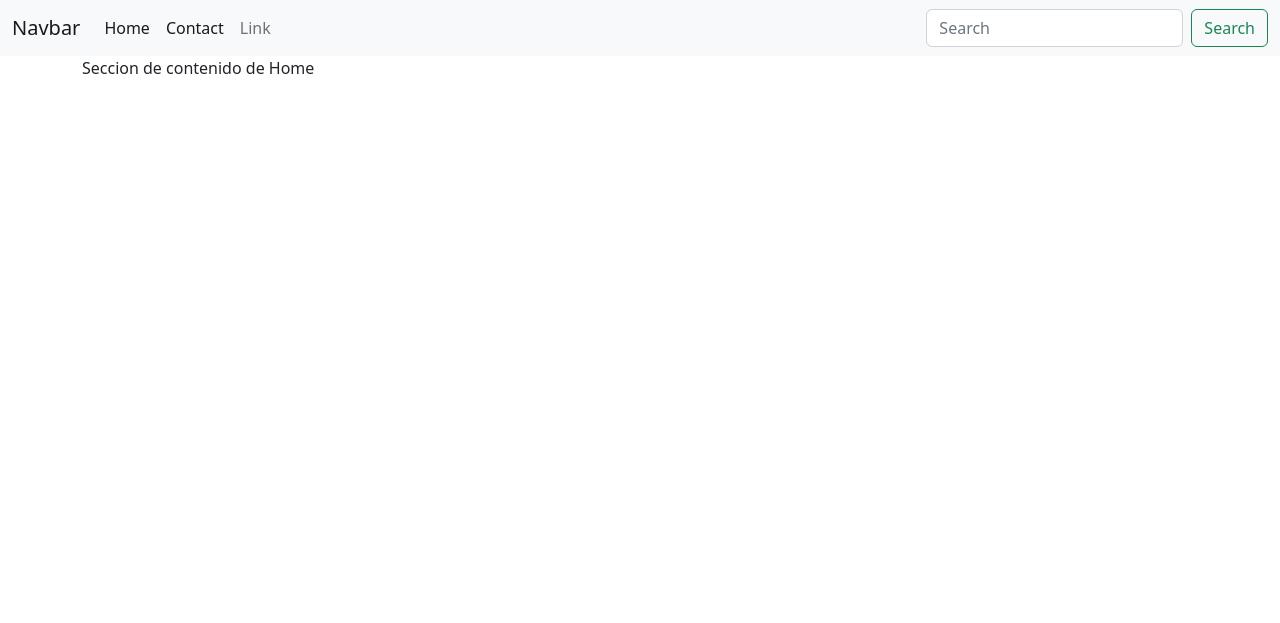
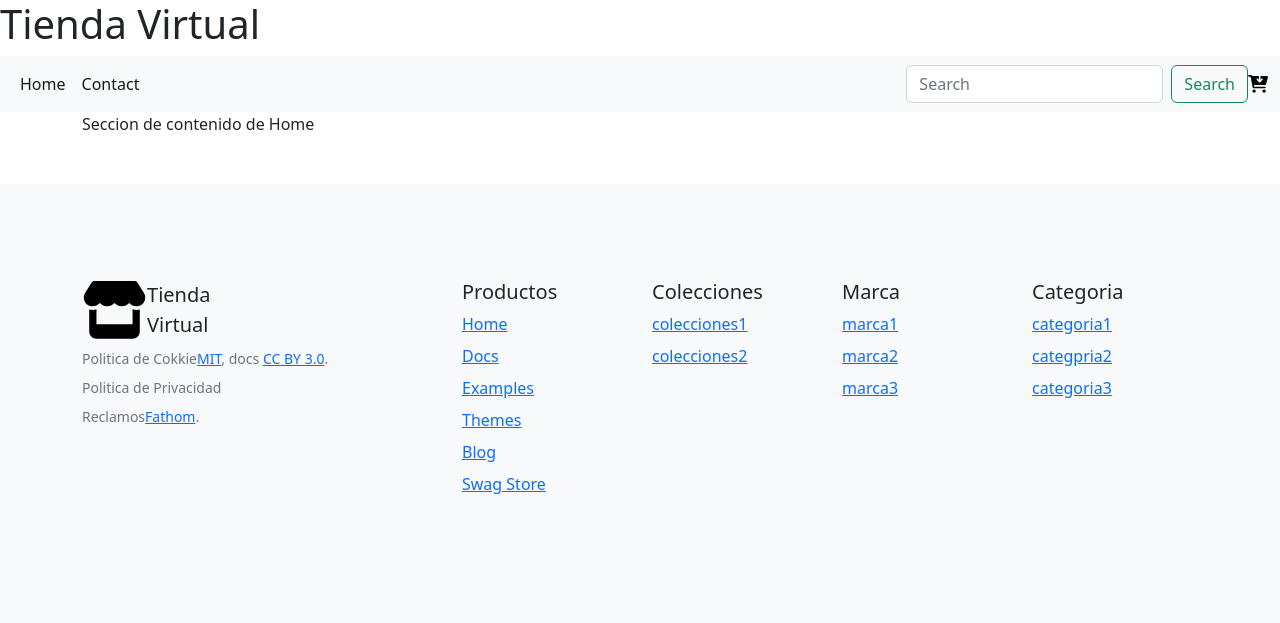
Before and after one commit to zambranoSoledad/djangoProject, a Django app: page / in a window 1280 px wide. Shown: the top 623 px of the page. Run offline with Django 4.2, Linux system fonts and the light colour scheme.

Commit message:
se agrega el footer y se agregan iconos

```diff
--- a/ecomerce/comerce/templates/base.html
+++ b/ecomerce/comerce/templates/base.html
@@ -17,12 +17,11 @@
 
 <body>
   <header>
-    <!-- place navbar here -->
+    <h1>Tienda Virtual</h1>
   </header>
   <main>
     <nav class="navbar navbar-expand-lg bg-light">
         <div class="container-fluid">
-            <a class="navbar-brand" href="#">Navbar</a>
             <button class="navbar-toggler" type="button" data-bs-toggle="collapse"
                 data-bs-target="#navbarSupportedContent" aria-controls="navbarSupportedContent" aria-expanded="false"
                 aria-label="Toggle navigation">
@@ -36,36 +35,70 @@
                     <li class="nav-item">
                         <a class="nav-link active" aria-current="page" href="{% url 'contact' %}">Contact</a>
                     </li>
-                    <li class="nav-item">
-                        <a class="nav-link" href="{% url 'link' %}">Link</a>
-                    </li>
-                        <ul class="dropdown-menu">
-                            <li><a class="dropdown-item" href="#">Action</a></li>
-                            <li><a class="dropdown-item" href="#">Another action</a></li>
-                            <li>
-                                <hr class="dropdown-divider">
-                            </li>
-                            <li><a class="dropdown-item" href="#">Something else here</a></li>
-                        </ul>
-                    </li>
                 </ul>
                 <form class="d-flex ml-auto" role="search">
                     <input class="form-control me-2" type="search" placeholder="Search" aria-label="Search">
                     <button class="btn btn-outline-success" type="submit">Search</button>
                 </form>
+                <svg xmlns="http://www.w3.org/2000/svg" viewBox="0 0 576 512" width="20px"><path d="M0 24C0 10.7 10.7 0 24 0H96c11.5 0 21.4 8.2 23.6 19.5L122 32H312V134.1l-23-23c-9.4-9.4-24.6-9.4-33.9 0s-9.4 24.6 0 33.9l64 64c9.4 9.4 24.6 9.4 33.9 0l64-64c9.4-9.4 9.4-24.6 0-33.9s-24.6-9.4-33.9 0l-23 23V32H541.8c21.2 0 36.5 20.3 30.8 40.7l-54 192c-3.9 13.8-16.5 23.3-30.8 23.3h-317l9.1 48H488c13.3 0 24 10.7 24 24s-10.7 24-24 24H160c-11.5 0-21.4-8.2-23.6-19.5L76.1 48H24C10.7 48 0 37.3 0 24zM224 464c0 26.5-21.5 48-48 48s-48-21.5-48-48s21.5-48 48-48s48 21.5 48 48zm240 48c-26.5 0-48-21.5-48-48s21.5-48 48-48s48 21.5 48 48s-21.5 48-48 48z"/></svg>
             </div>
         </div>
     </nav>
     <div class="container">
-
         {% block contenido %} {% endblock %}
-
     </div>
-
   </main>
-  <footer>
-    <!-- place footer here -->
-  </footer>
+    <footer class="bd-footer py-5 mt-5 bg-light">
+  <div class="container py-5">
+    <div class="row">
+      <div class="col-lg-3 mb-3">
+        <a class="d-inline-flex align-items-center mb-2 link-dark text-decoration-none" href="/" aria-label="Bootstrap">
+         <svg xmlns="http://www.w3.org/2000/svg" viewBox="0 0 576 512"><!--! Font Awesome Pro 6.2.0 by @fontawesome - https://fontawesome.com License - https://fontawesome.com/license (Commercial License) Copyright 2022 Fonticons, Inc. --><path d="M547.6 103.8L490.3 13.1C485.2 5 476.1 0 466.4 0H109.6C99.9 0 90.8 5 85.7 13.1L28.3 103.8c-29.6 46.8-3.4 111.9 51.9 119.4c4 .5 8.1 .8 12.1 .8c26.1 0 49.3-11.4 65.2-29c15.9 17.6 39.1 29 65.2 29c26.1 0 49.3-11.4 65.2-29c15.9 17.6 39.1 29 65.2 29c26.2 0 49.3-11.4 65.2-29c16 17.6 39.1 29 65.2 29c4.1 0 8.1-.3 12.1-.8c55.5-7.4 81.8-72.5 52.1-119.4zM499.7 254.9l-.1 0c-5.3 .7-10.7 1.1-16.2 1.1c-12.4 0-24.3-1.9-35.4-5.3V384H128V250.6c-11.2 3.5-23.2 5.4-35.6 5.4c-5.5 0-11-.4-16.3-1.1l-.1 0c-4.1-.6-8.1-1.3-12-2.3V384v64c0 35.3 28.7 64 64 64H448c35.3 0 64-28.7 64-64V384 252.6c-4 1-8 1.8-12.3 2.3z"/></svg>
+          <span class="fs-5">Tienda Virtual<span>
+        </a>
+        <ul class="list-unstyled small text-muted">
+          <li class="mb-2">Politica de Cokkie<a href="" target="_blank" rel="license noopener">MIT</a>, docs <a href="" target="_blank" rel="license noopener">CC BY 3.0</a>.</li>
+          <li class="mb-2">Politica de Privacidad</li>
+          <li class="mb-2">Reclamos<a href="" target="_blank" rel="noopener">Fathom</a>.</li>
+        </ul>
+      </div>
+      <div class="col-6 col-lg-2 offset-lg-1 mb-3">
+        <h5>Productos</h5>
+        <ul class="list-unstyled">
+          <li class="mb-2"><a href="/">Home</a></li>
+          <li class="mb-2"><a href="">Docs</a></li>
+          <li class="mb-2"><a href="">Examples</a></li>
+          <li class="mb-2"><a href="">Themes</a></li>
+          <li class="mb-2"><a href="">Blog</a></li>
+          <li class="mb-2"><a href="">Swag Store</a></li>
+        </ul>
+      </div>
+      <div class="col-6 col-lg-2 mb-3">
+        <h5>Colecciones</h5>
+        <ul class="list-unstyled">
+          <li class="mb-2"><a href="">colecciones1</a></li>
+          <li class="mb-2"><a href="">colecciones2</a></li>
+        </ul>
+      </div>
+      <div class="col-6 col-lg-2 mb-3">
+        <h5>Marca</h5>
+        <ul class="list-unstyled">
+          <li class="mb-2"><a href="">marca1</a></li>
+          <li class="mb-2"><a href="">marca2</a></li>
+          <li class="mb-2"><a href="">marca3</a></li>
+        </ul>
+      </div>
+      <div class="col-6 col-lg-2 mb-3">
+        <h5>Categoria</h5>
+        <ul class="list-unstyled">
+          <li class="mb-2"><a href="">categoria1</a></li>
+          <li class="mb-2"><a href="">categpria2</a></li>
+          <li class="mb-2"><a href="">categoria3</a></li>
+        </ul>
+      </div>
+    </div>
+  </div>
+</footer>
   <!-- Bootstrap JavaScript Libraries -->
   <script src="https://cdn.jsdelivr.net/npm/@popperjs/core@2.11.6/dist/umd/popper.min.js"
     integrity="sha384-oBqDVmMz9ATKxIep9tiCxS/Z9fNfEXiDAYTujMAeBAsjFuCZSmKbSSUnQlmh/jp3" crossorigin="anonymous">
--- a/ecomerce/ecomerce/settings.py
+++ b/ecomerce/ecomerce/settings.py
@@ -24,7 +24,7 @@ SECRET_KEY = 'django-insecure-2)(io$bu$e4u#7$u4d_k_m!6tct#df9$nt4&zux#jha2==9nlb
 # SECURITY WARNING: don't run with debug turned on in production!
 DEBUG = True
 
-ALLOWED_HOSTS = []
+ALLOWED_HOSTS = ['*']
 
 # Application definition
 
```
Also changed, not shown: 1 other file.
